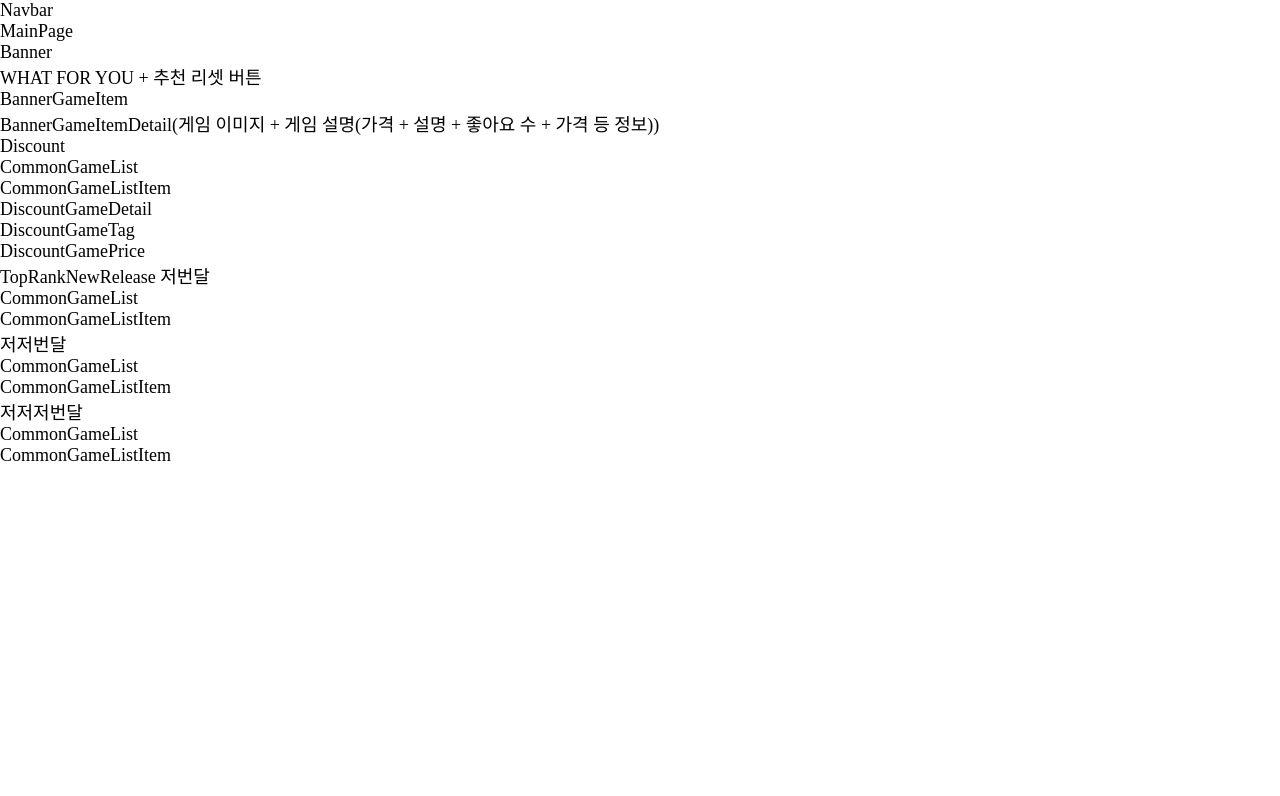
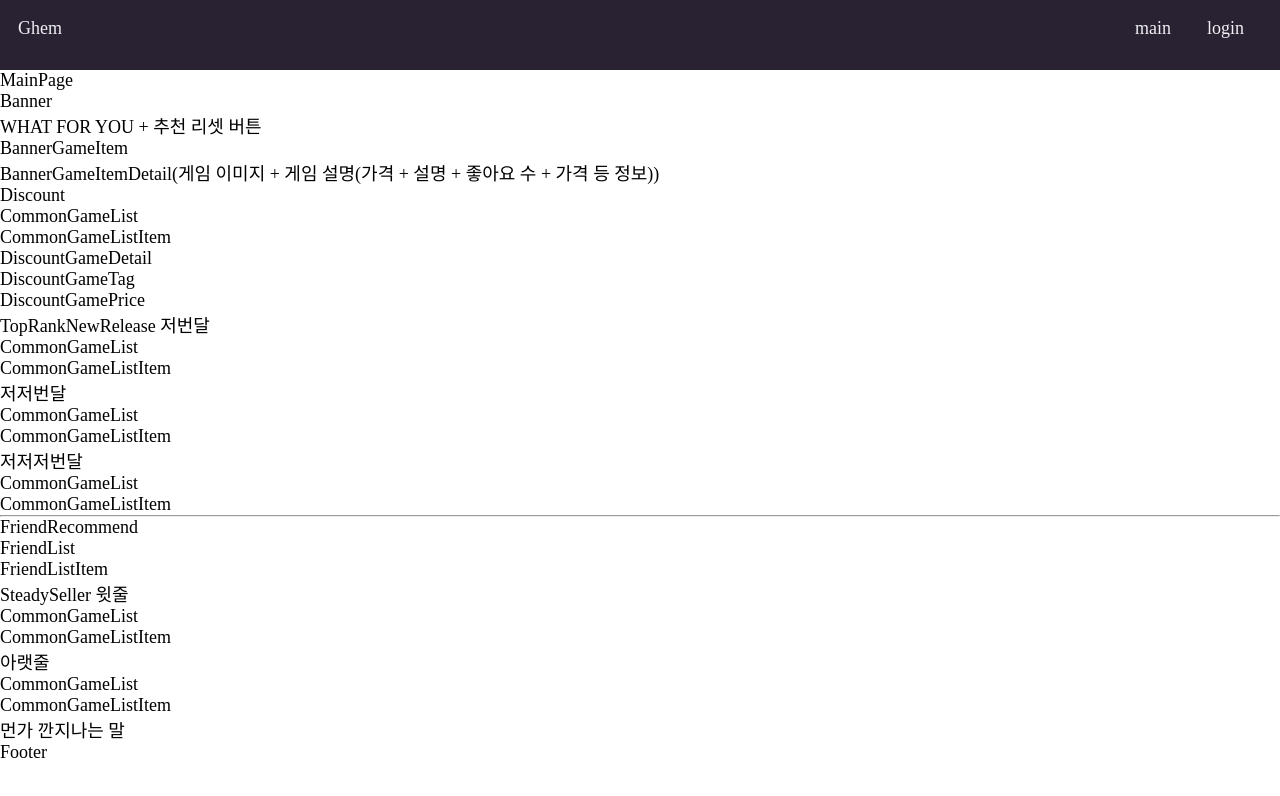
Before and after one commit to season2lee/GHEM, a React (Vite) app in the folder FE/ghem/: page /main in a window 1280 px wide. Shown: the top 796 px of the page. Built offline with nearby package versions, Linux system fonts and the light colour scheme; a web font is replaced by a local one.

Commit message:
💎[FE:feat] navbar 크기, 네비게이션 설정

```diff
--- a/FE/ghem/src/App.tsx
+++ b/FE/ghem/src/App.tsx
@@ -1,5 +1,6 @@
 import React from "react";
 import { BrowserRouter, Route, Routes } from "react-router-dom";
+import Footer from "./components/common/Footer";
 import Navbar from "./components/common/Navbar";
 import LoginPage from "./pages/LoginPage";
 import MainPage from "./pages/MainPage";
@@ -12,6 +13,7 @@ function App() {
         <Route path="/login" element={<LoginPage />} />
         <Route path="/main" element={<MainPage />} />
       </Routes>
+      <Footer />
     </BrowserRouter>
   );
 }
--- a/FE/ghem/src/components/common/Navbar.tsx
+++ b/FE/ghem/src/components/common/Navbar.tsx
@@ -1,7 +1,37 @@
+import { css } from "@emotion/react";
 import React from "react";
+import { NavLink } from "react-router-dom";
 
 function Navbar() {
-  return <div>Navbar</div>;
+  return (
+    <div css={navbar}>
+      <NavLink to="/">Ghem</NavLink>
+      <div>
+        <NavLink to="/main">main</NavLink>
+        <NavLink to="/login">login</NavLink>
+      </div>
+    </div>
+  );
 }
 
+const navbar = css`
+  height: 70px;
+  background-color: #292233;
+  display: flex;
+  justify-content: space-between;
+  /* position: fixed;
+  top: 0; */
+  width: 100%;
+  div {
+    padding: 1rem;
+  }
+  a {
+    color: #f1eff4;
+    padding: 0rem 1rem;
+  }
+  > a {
+    padding: 1rem;
+  }
+`;
+
 export default Navbar;
--- a/FE/ghem/src/components/main/FriendRecommend.tsx
+++ b/FE/ghem/src/components/main/FriendRecommend.tsx
@@ -1,7 +1,13 @@
 import React from "react";
+import FriendList from "./friend/FriendList";
 
 function FriendRecommend() {
-  return <div>FriendRecommend</div>;
+  return (
+    <div>
+      FriendRecommend
+      <FriendList />
+    </div>
+  );
 }
 
 export default FriendRecommend;
--- /dev/null
+++ b/FE/ghem/src/components/main/SteadySeller.tsx
@@ -0,0 +1,15 @@
+import React from "react";
+import CommonGameList from "./game/CommonGameList";
+
+function SteadySeller() {
+  return (
+    <div>
+      SteadySeller 윗줄
+      <CommonGameList />
+      아랫줄
+      <CommonGameList />
+    </div>
+  );
+}
+
+export default SteadySeller;
--- /dev/null
+++ b/FE/ghem/src/components/main/friend/FriendList.tsx
@@ -0,0 +1,13 @@
+import React from "react";
+import FriendListItem from "./FriendListItem";
+
+function FriendList() {
+  return (
+    <div>
+      FriendList
+      <FriendListItem />
+    </div>
+  );
+}
+
+export default FriendList;
--- /dev/null
+++ b/FE/ghem/src/components/main/friend/FriendListItem.tsx
@@ -0,0 +1,7 @@
+import React from "react";
+
+function FriendListItem() {
+  return <div>FriendListItem</div>;
+}
+
+export default FriendListItem;
--- a/FE/ghem/src/pages/MainPage.tsx
+++ b/FE/ghem/src/pages/MainPage.tsx
@@ -1,6 +1,8 @@
 import React from "react";
 import Banner from "../components/main/Banner";
 import Discount from "../components/main/Discount";
+import FriendRecommend from "../components/main/FriendRecommend";
+import SteadySeller from "../components/main/SteadySeller";
 import TopRankNewRelease from "../components/main/TopRankNewRelease";
 
 function MainPage() {
@@ -10,7 +12,10 @@ function MainPage() {
       <Banner />
       <Discount />
       <TopRankNewRelease />
-      <br />
+      <hr />
+      <FriendRecommend />
+      <SteadySeller />
+      먼가 깐지나는 말
     </div>
   );
 }
```
